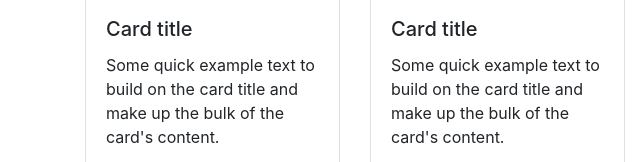
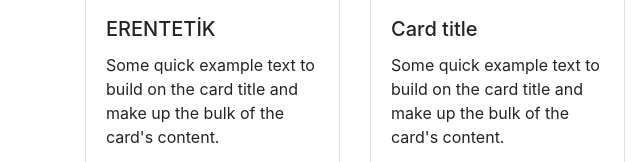
Before and after one commit to erentetk/bootstrap, a plain HTML site: page index.html in a window 1280 px wide. Shown: the part 217-379 px from the top of the page, 0-640 px from the left. Drawn offline with nearby package versions, Linux system fonts and the light colour scheme.

Commit message:
title chanced

```diff
--- a/index.html
+++ b/index.html
@@ -19,7 +19,7 @@
           <div class="card" style="">
             <img src="res2.jpg" class="card-img-top" alt="." />
             <div class="card-body">
-              <h5 class="card-title">Card title</h5>
+              <h5 class="card-title">ERENTETİK</h5>
               <p class="card-text">
                 Some quick example text to build on the card title and make up
                 the bulk of the card's content.
```
